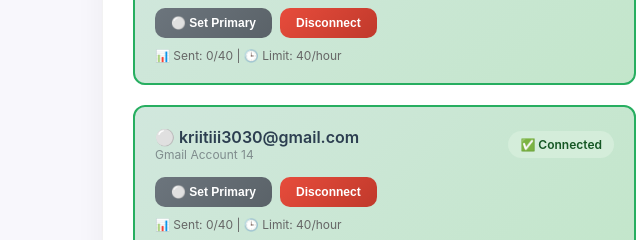
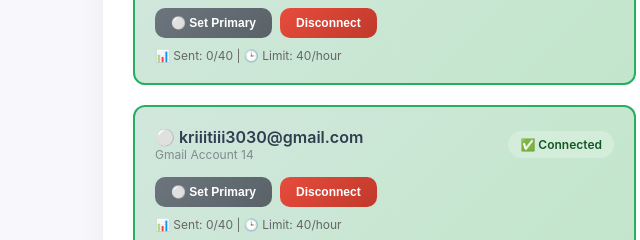
Before and after one commit to AmanStar012/email-marketing-tool, a website: page public/index.html in a window 1280 px wide. Shown: the part 3460-3700 px from the top of the page, 553-1193 px from the left. Drawn offline with Linux system fonts and the light colour scheme.

Commit message:
Fix email address typo in index.html

```diff
--- a/public/index.html
+++ b/public/index.html
@@ -1186,7 +1186,7 @@
 },
 {
 id: 14,
-email: 'kriitiii3030@gmail.com',
+email: 'kriiitiii3030@gmail.com',
 provider: 'Gmail Account 14',
 connected: true,
 sentCount: 0,
```
